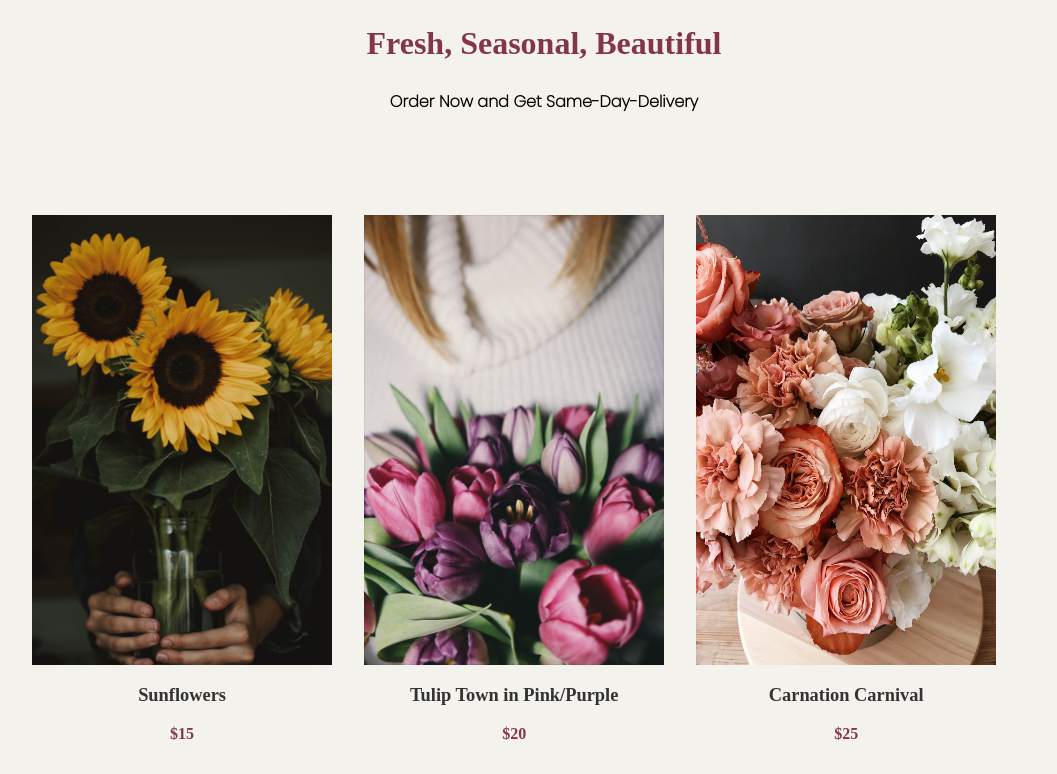
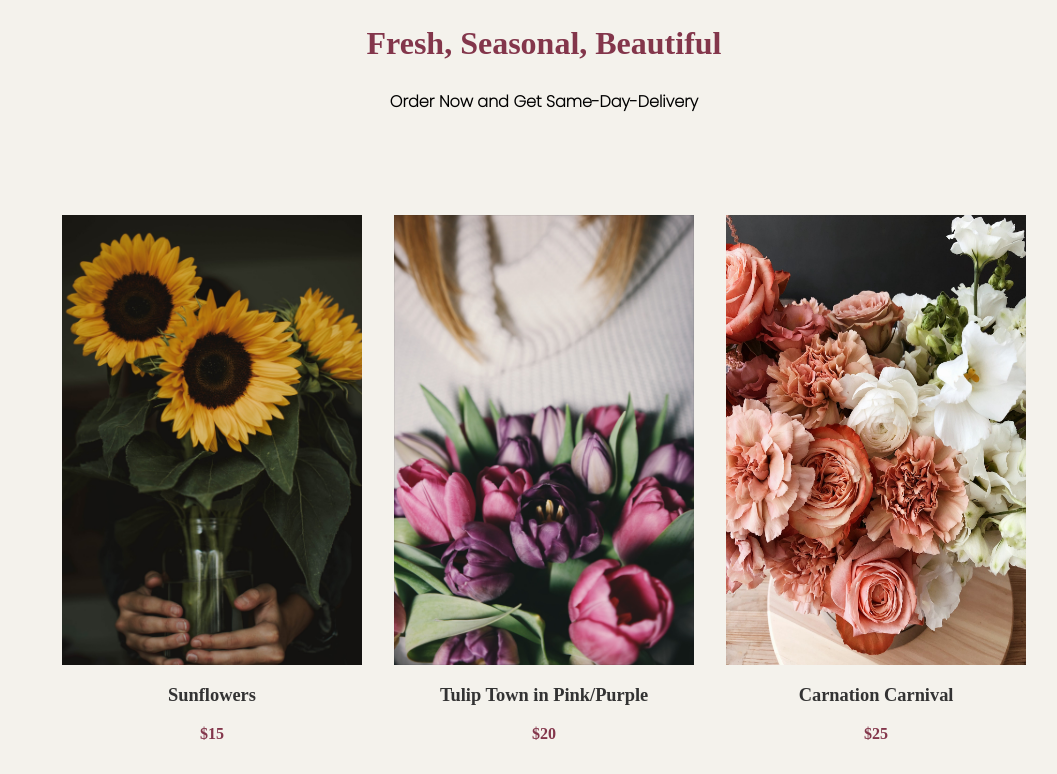
Before and after one commit to christineyoo/sweet-bloom, a React (Create React App) app: page / in a window 1280 px wide. Shown: the part 800-1574 px from the top of the page, without its empty margins (96-1153 px from the left). Built offline with nearby package versions, Linux system fonts and the light colour scheme; no server answers; a web font is replaced by a local one.

Commit message:
justify ad image content to center

```diff
--- a/src/pages/landing/Landing.css
+++ b/src/pages/landing/Landing.css
@@ -139,13 +139,9 @@ body {
 
 @media all and (min-width: 800px) {
   .landing-flex {
-    margin-right: auto;
-    margin-left: auto;
-  }
-
-  .landing-flex {
     display: flex;
     flex-direction: row;
+    justify-content: center;
   }
 
   #landing {
--- a/src/pages/landing/Landing.js
+++ b/src/pages/landing/Landing.js
@@ -25,12 +25,13 @@ class Landing extends Component {
                   style={{
                     fontSize: '1.15rem',
                     fontWeight: '900',
-                    marginTop: '1rem'
+                    marginTop: '1rem',
+                    textAlign: 'center'
                   }}
                 >
                   Sunflowers
                 </h3>
-                <p style={{ color: '#83364b', fontWeight: '600' }}>$15</p>
+                <p style={{ color: '#83364b', fontWeight: '600', textAlign: 'center' }}>$15</p>
               </section>
             </Link>
             <Link to={`/item/20`}>
```
